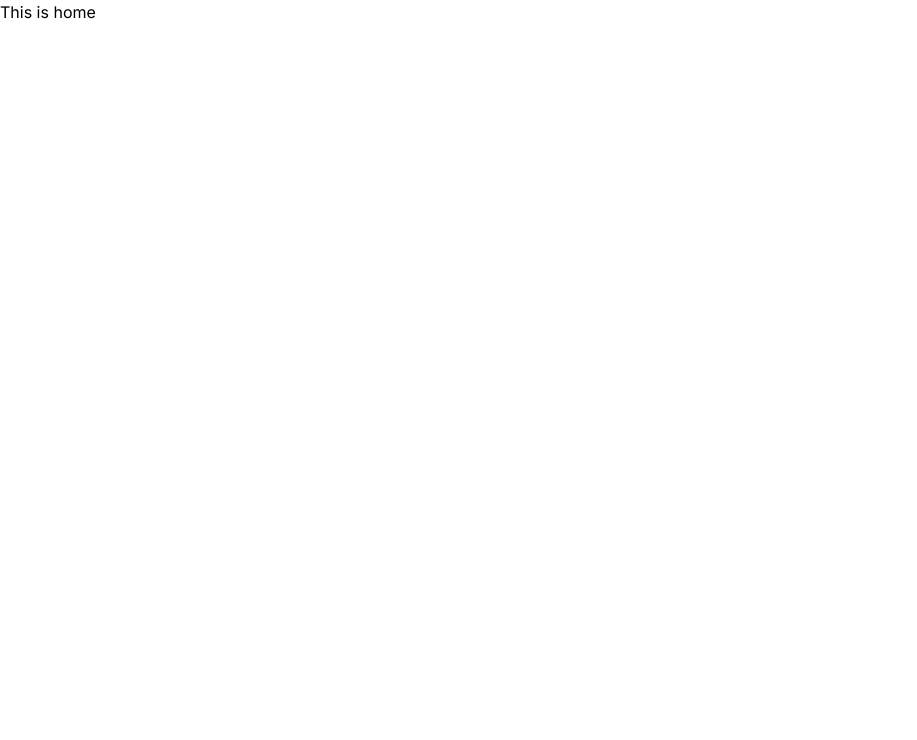
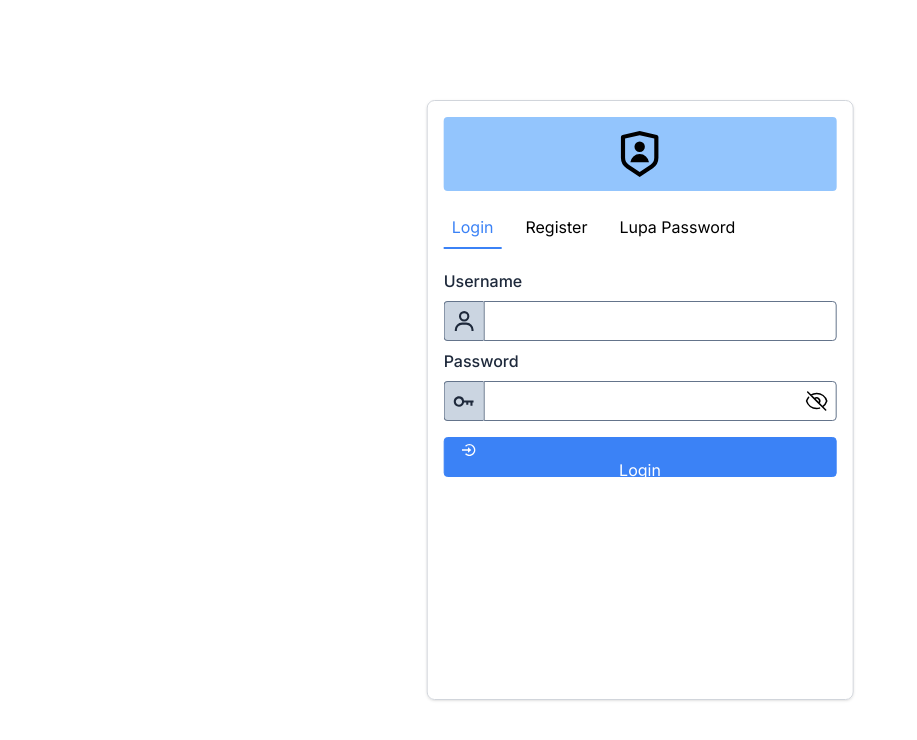
Before and after one commit to dionrespati/nextdion2, a Next.js app: page / in a window 1280 px wide. Shown: the top 740 px of the page, without its empty margins (0-917 px from the left). Built offline with nearby package versions, Linux system fonts and the light colour scheme.

Commit message:
add form login

```diff
--- a/app/page.tsx
+++ b/app/page.tsx
@@ -1,5 +1,42 @@
-import React from "react";
+"use client";
+import React, { useState } from "react";
+import { Login, ForgotPassword, RegisterUser } from "@modules";
+import { RiShieldUserLine } from "react-icons/ri";
 
 export default function Home() {
-  return <div>This is home</div>;
+  const [activeTab, setActiveTab] = useState("Login");
+
+  const formTab = ["Login", "Register", "Lupa Password"];
+
+  const handleTabClick = (tab: string) => {
+    setActiveTab(tab);
+  };
+
+  return (
+    <div className="fixed h-[600px] top-1/2 left-1/2 transform -translate-x-1/2 -translate-y-1/2 lg:w-1/3 p-4 border rounded-lg shadow border-gray-300">
+      <div className="flex justify-center mb-4 rounded bg-blue-300 p-3">
+        <RiShieldUserLine size={50} />
+      </div>
+      <div className="flex space-x-4 mb-5">
+        {formTab.map((tabName) => (
+          <div
+            key={tabName}
+            className={`cursor-pointer ${
+              activeTab === tabName
+                ? "border-b-2 border-blue-500 text-blue-500"
+                : "border-b-2 border-transparent"
+            } p-2`}
+            onClick={() => handleTabClick(tabName)}
+          >
+            {tabName}
+          </div>
+        ))}
+      </div>
+      <div>
+        {activeTab === "Login" ? <Login /> : null}
+        {activeTab === "Register" ? <RegisterUser /> : null}
+        {activeTab === "Lupa Password" ? <ForgotPassword /> : null}
+      </div>
+    </div>
+  );
 }
--- a/components/button/index.tsx
+++ b/components/button/index.tsx
@@ -11,6 +11,7 @@ interface ButtonProps {
   onClick?: () => void;
   disabled?: boolean;
   ghost?: boolean;
+  className?: string;
 }
 
 interface ButtonReturn {
@@ -29,6 +30,7 @@ export default function Button(props: ButtonProps) {
     onClick,
     disabled = false,
     ghost = false,
+    className = "",
   } = props;
 
   function getButtonStyle(): ButtonReturn {
@@ -77,6 +79,7 @@ export default function Button(props: ButtonProps) {
       type={type}
       className={clsx(
         "px-4 py-1 rounded",
+        className,
         borderColor,
         bgColor,
         textColor,
--- a/components/text-input/index.tsx
+++ b/components/text-input/index.tsx
@@ -26,8 +26,8 @@ type TextInputProps = {
   className?: string;
   placeholder?: string;
   maxLength?: number;
-  prefix?: string;
-  suffix?: string;
+  prefix?: string | ReactNode;
+  suffix?: string | ReactNode;
 };
 
 export default function TextInput({
@@ -102,7 +102,11 @@ export default function TextInput({
     >
       <label
         htmlFor={name}
-        className={clsx("block text-left", textColor, borderColor)}
+        className={clsx(
+          "block font-medium text-left mb-1",
+          textColor,
+          borderColor
+        )}
       >
         {label}
       </label>
@@ -155,7 +159,11 @@ export default function TextInput({
           )}
 
           {inputType === "text" && isShowPassword && (
-            <button type="button" className={passwordStyle}>
+            <button
+              type="button"
+              onClick={() => setisShowPassword(false)}
+              className={passwordStyle}
+            >
               <EyeIcon height={24} />
             </button>
           )}
--- a/modules/index.ts
+++ b/modules/index.ts
@@ -9,3 +9,8 @@ export * from "./products/components/product-searching";
 export * from "./products/components/product-qty-adjust";
 export * from "./products/store/use-cart";
 export * from "./products/store/use-wishlist";
+
+//login
+export * from "./login/components/login";
+export * from "./login/components/register";
+export * from "./login/components/forgot-password";
--- /dev/null
+++ b/modules/login/components/forgot-password/index.tsx
@@ -0,0 +1,5 @@
+import React from "react";
+
+export function ForgotPassword() {
+  return <div>Podooo</div>;
+}
--- /dev/null
+++ b/modules/login/components/login/index.tsx
@@ -0,0 +1,55 @@
+"use client";
+
+import React, { useState } from "react";
+import { Button, TextInput } from "@components";
+import { BiUser, BiKey, BiLogInCircle } from "react-icons/bi";
+
+interface ILogin {
+  username: string;
+  password: string;
+}
+
+export function Login() {
+  const [loginData, setLoginData] = useState<ILogin>({
+    username: "",
+    password: "",
+  });
+
+  function handleChange(event: React.ChangeEvent<HTMLInputElement>): void {
+    const { name, value } = event.target;
+    setLoginData((prevState) => ({ ...prevState, [name]: value }));
+  }
+
+  const { username, password } = loginData;
+
+  return (
+    <>
+      <div className="mb-2">
+        <TextInput
+          label="Username"
+          type="text"
+          name="username"
+          prefix={<BiUser size={25} />}
+          value={username}
+          onChange={handleChange}
+        />
+      </div>
+      <div className="mb-4">
+        <TextInput
+          label="Password"
+          type="password"
+          name="password"
+          prefix={<BiKey size={25} />}
+          value={password}
+          onChange={handleChange}
+        />
+      </div>
+      <div className="w-full">
+        <Button className="w-full" color="primary" type="button">
+          <BiLogInCircle />
+          Login
+        </Button>
+      </div>
+    </>
+  );
+}
--- /dev/null
+++ b/modules/login/components/register/index.tsx
@@ -0,0 +1,78 @@
+"use client";
+
+import { Button, TextInput } from "@components";
+import React, { useState } from "react";
+import { BiKey, BiUser, BiMailSend } from "react-icons/bi";
+
+interface IRegisterUser {
+  username: string;
+  email: string;
+  password: string;
+  confirmPassword: string;
+}
+
+export function RegisterUser() {
+  const [loginData, setLoginData] = useState<IRegisterUser>({
+    username: "",
+    email: "",
+    password: "",
+    confirmPassword: "",
+  });
+
+  function handleChange(event: React.ChangeEvent<HTMLInputElement>): void {
+    const { name, value } = event.target;
+    setLoginData((prevState) => ({ ...prevState, [name]: value }));
+  }
+
+  const { username, password, confirmPassword, email } = loginData;
+
+  return (
+    <>
+      <div className="mb-2">
+        <TextInput
+          label="Email"
+          type="text"
+          name="email"
+          prefix={<BiMailSend size={25} />}
+          value={username}
+          onChange={handleChange}
+        />
+      </div>
+      <div className="mb-2">
+        <TextInput
+          label="Username"
+          type="text"
+          name="username"
+          prefix={<BiUser size={25} />}
+          value={email}
+          onChange={handleChange}
+        />
+      </div>
+      <div className="mb-4">
+        <TextInput
+          label="Password"
+          type="password"
+          name="password"
+          prefix={<BiKey size={25} />}
+          value={password}
+          onChange={handleChange}
+        />
+      </div>
+      <div className="mb-4">
+        <TextInput
+          label="Ulangi Password"
+          type="password"
+          name="confirmPassword"
+          prefix={<BiKey size={25} />}
+          value={confirmPassword}
+          onChange={handleChange}
+        />
+      </div>
+      <div className="w-full">
+        <Button className="w-full" color="primary" type="button">
+          Register
+        </Button>
+      </div>
+    </>
+  );
+}
```
